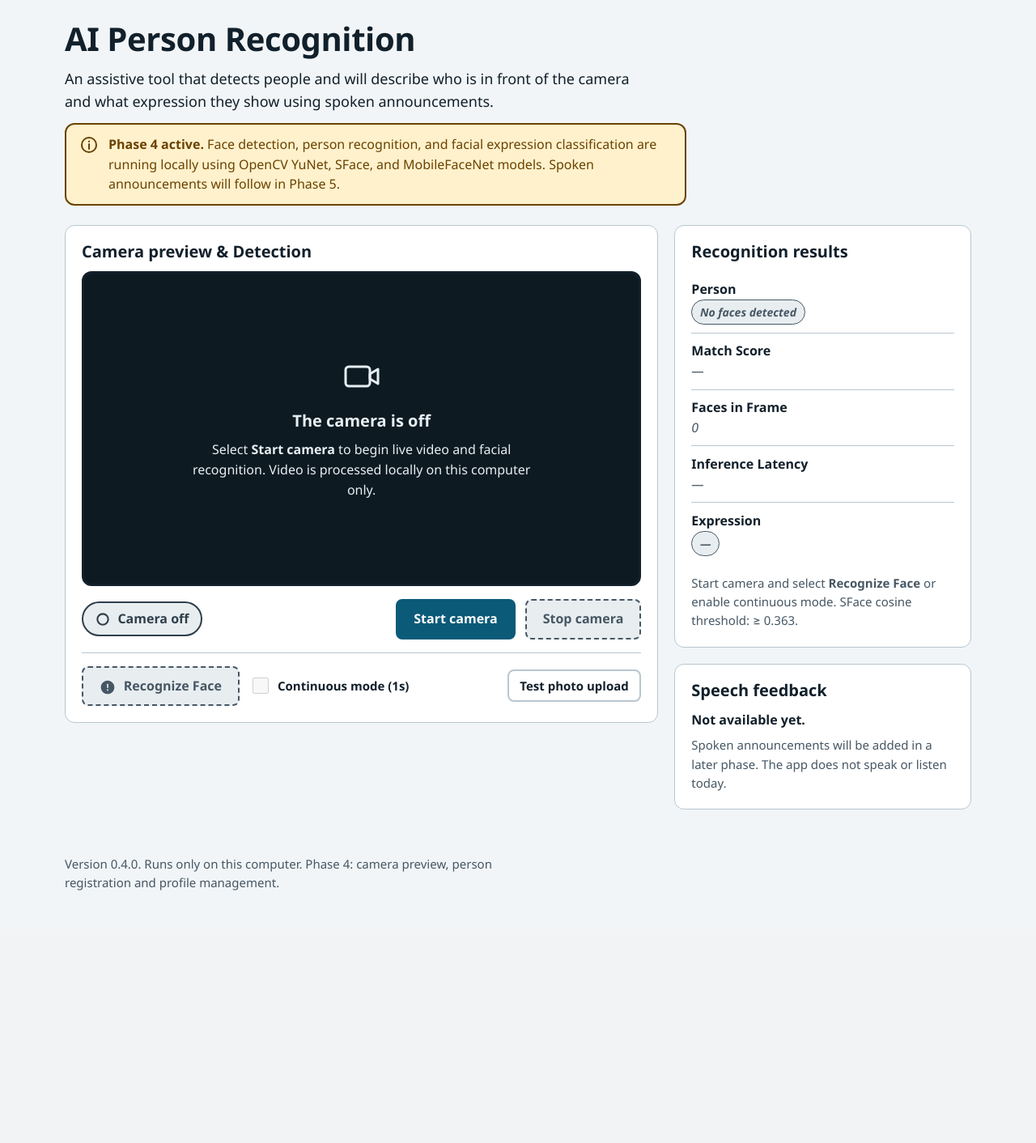
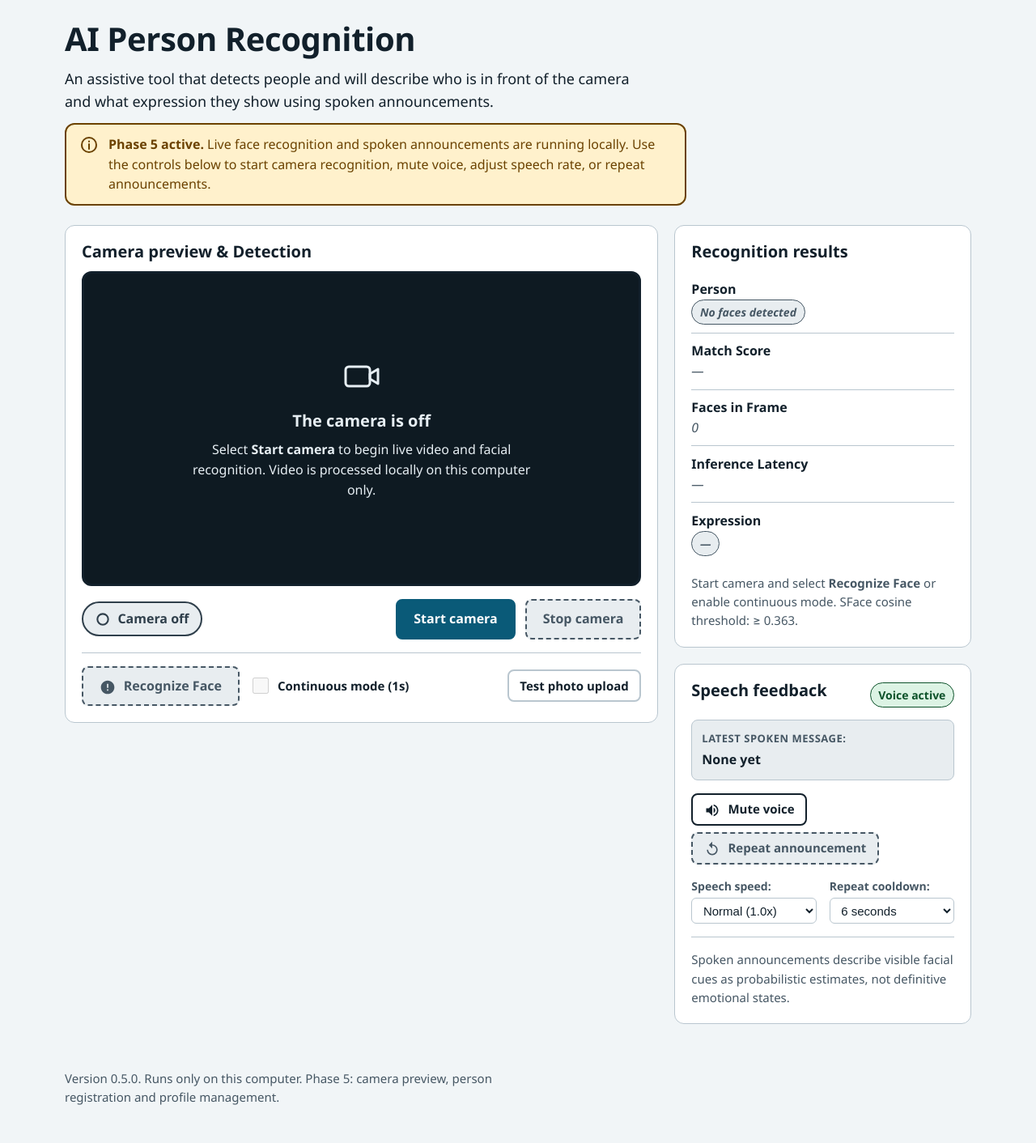
Before and after one commit to vachan18/ai-person-recognition, a Flask app: page / in a window 1280 px wide. Shown: the part 72-1484 px from the top of the page at 81% size. Before the commit the page ends 1172 px from the top, so only its background shows below. Run offline with Flask 3, Linux system fonts and the light colour scheme; some libraries are stand-ins or nearby versions.

Commit message:
Phase 5: Live Recognition and Voice Feedback with Web Speech synthesis

```diff
--- a/app/config.py
+++ b/app/config.py
@@ -35,8 +35,8 @@ def _env_float(name: str, default: float) -> float:
 
 class Config:
     APP_NAME = "AI Person Recognition"
-    APP_VERSION = "0.4.0"
-    PHASE = 4
+    APP_VERSION = "0.5.0"
+    PHASE = 5
 
     # A missing SECRET_KEY must never fall back to a hardcoded value.
     SECRET_KEY = os.environ.get("SECRET_KEY") or secrets.token_hex(32)
--- a/app/routes/api.py
+++ b/app/routes/api.py
@@ -27,7 +27,7 @@ def _error_response(message: str, code: int = 400):
 
 @api_bp.get("/health")
 def health():
-    """Health check endpoint reporting system status and Phase 4 capabilities."""
+    """Health check endpoint reporting system status and Phase 5 capabilities."""
     return jsonify(
         {
             "status": "ok",
@@ -41,7 +41,7 @@ def health():
                 "face_detection": True,
                 "face_recognition": True,
                 "expression_analysis": True,
-                "speech_feedback": False,
+                "speech_feedback": True,
                 "database": True,
             },
         }
--- a/app/static/css/styles.css
+++ b/app/static/css/styles.css
@@ -609,6 +609,70 @@ main:focus { outline: none; }
 .badge--danger  { background: #fde6e6; color: #8a1818; }
 .badge--neutral { background: #e8edf0; color: #465764; }
 
+/* ---- Phase 5: Speech Feedback Card ---- */
+.speech-card__header {
+  display: flex;
+  align-items: center;
+  justify-content: space-between;
+  gap: 0.5rem;
+  margin-bottom: 0.75rem;
+}
+.speech-announcement-box {
+  background: var(--off-bg);
+  border: 1px solid var(--line);
+  border-radius: 0.5rem;
+  padding: 0.75rem;
+  margin-bottom: 1rem;
+}
+.speech-announcement-box__label {
+  display: block;
+  font-size: 0.8125rem;
+  font-weight: 700;
+  text-transform: uppercase;
+  letter-spacing: 0.04em;
+  color: var(--muted);
+  margin-bottom: 0.25rem;
+}
+.speech-announcement-box__text {
+  margin: 0;
+  font-size: 1rem;
+  font-weight: 600;
+  color: var(--ink);
+}
+.speech-actions {
+  display: flex;
+  flex-wrap: wrap;
+  gap: 0.5rem;
+  margin-bottom: 1rem;
+}
+.speech-settings {
+  display: flex;
+  flex-wrap: wrap;
+  gap: 1rem;
+  margin-bottom: 1rem;
+  padding-bottom: 1rem;
+  border-bottom: 1px solid var(--line);
+}
+.speech-setting-group {
+  display: flex;
+  flex-direction: column;
+  gap: 0.25rem;
+  flex: 1 1 8rem;
+}
+.speech-setting-group label {
+  font-size: 0.875rem;
+  font-weight: 600;
+  color: var(--muted);
+}
+.form-select--small {
+  padding: 0.35rem 0.6rem;
+  font-size: 0.9375rem;
+  border-radius: 0.375rem;
+  border: 1px solid var(--line);
+  background: var(--surface);
+  color: var(--ink);
+}
+
 /* ---- Small screens ---- */
 @media (max-width: 36rem) {
   .controls { flex-direction: column; align-items: stretch; }
@@ -620,6 +684,7 @@ main:focus { outline: none; }
   .person-card__actions .btn { width: 100%; }
   .recognition-bar { flex-direction: column; align-items: stretch; }
   .recognition-bar__actions .btn { width: 100%; }
+  .speech-actions .btn { width: 100%; }
 }
 
 @media (prefers-reduced-motion: reduce) {
--- a/app/static/js/recognition.js
+++ b/app/static/js/recognition.js
@@ -1,10 +1,12 @@
 /**
- * recognition.js - Frontend client for face detection and identity recognition.
+ * recognition.js - Frontend client for live face detection, person recognition,
+ * facial expression classification, and accessible voice feedback (Phase 5).
  * Strictly adheres to CSP: self-hosted, no inline handlers, full keyboard & screen-reader support.
  */
 (function () {
   'use strict';
 
+  // Camera & canvas elements
   const video = document.getElementById('camera-video');
   const overlay = document.getElementById('camera-overlay');
   const cameraStatus = document.getElementById('camera-status');
@@ -12,6 +14,7 @@
   const liveToggle = document.getElementById('live-recognition-toggle');
   const uploadInput = document.getElementById('upload-image-input');
 
+  // Recognition Results panel elements
   const resultPerson = document.getElementById('result-person');
   const resultSimilarity = document.getElementById('result-similarity');
   const resultFacesCount = document.getElementById('result-faces-count');
@@ -19,15 +22,41 @@
   const resultExpression = document.getElementById('result-expression');
   const announcement = document.getElementById('recognition-announcement');
 
+  // Voice Feedback elements (Phase 5)
+  const speechStatusBadge = document.getElementById('speech-status-badge');
+  const latestAnnouncementText = document.getElementById('latest-announcement-text');
+  const muteBtn = document.getElementById('mute-speech-btn');
+  const muteBtnText = document.getElementById('mute-btn-text');
+  const repeatBtn = document.getElementById('repeat-speech-btn');
+  const speechRateSelect = document.getElementById('speech-rate-select');
+  const speechCooldownSelect = document.getElementById('speech-cooldown-select');
+
   if (!recognizeBtn || !overlay) {
     return;
   }
 
+  // State variables
   let isProcessing = false;
   let liveInterval = null;
+  let isSpeechMuted = false;
+  let lastSpokenMessage = '';
+  let lastSpokenTime = 0;
+  let previousPeopleInScene = [];
+  const hasSupportedSpeech = 'speechSynthesis' in window && typeof window.SpeechSynthesisUtterance !== 'undefined';
+
   const offscreenCanvas = document.createElement('canvas');
   const offscreenCtx = offscreenCanvas.getContext('2d');
   const overlayCtx = overlay.getContext('2d');
+
+  // Initial speech synthesis check
+  if (!hasSupportedSpeech) {
+    if (speechStatusBadge) {
+      speechStatusBadge.className = 'badge badge--warning';
+      speechStatusBadge.textContent = 'Voice unsupported';
+    }
+    if (muteBtn) muteBtn.disabled = true;
+    if (repeatBtn) repeatBtn.disabled = true;
+  }
 
   function clearOverlay() {
     overlayCtx.clearRect(0, 0, overlay.width, overlay.height);
@@ -41,6 +70,7 @@
     if (resultLatency) resultLatency.textContent = '—';
     if (resultExpression) resultExpression.innerHTML = '<span class="badge badge--neutral">—</span>';
     if (announcement) announcement.textContent = 'Ready for face recognition.';
+    previousPeopleInScene = [];
   }
 
   function setCameraControlsState(isOn) {
@@ -53,12 +83,13 @@
       stopLiveRecognition();
       resetResults();
       overlay.hidden = true;
+      cancelSpeech();
     } else {
       overlay.hidden = false;
     }
   }
 
-  // Observe camera status changes
+  // Observe camera status changes from camera.js
   if (cameraStatus) {
     const observer = new MutationObserver(function (mutations) {
       mutations.forEach(function (mutation) {
@@ -81,6 +112,161 @@
     return offscreenCanvas.toDataURL('image/jpeg', 0.85);
   }
 
+  // Natural language mapping for visible facial expressions
+  function formatExpressionText(exprObj) {
+    if (!exprObj || exprObj.status !== 'classified' || !exprObj.label) {
+      return null;
+    }
+    const map = {
+      happy: 'smiling',
+      neutral: 'neutral',
+      sad: 'sad',
+      surprised: 'surprised',
+      angry: 'frowning or angry',
+      disgust: 'disgusted',
+      fearful: 'fearful',
+    };
+    return map[exprObj.label.toLowerCase()] || exprObj.label;
+  }
+
+  // Generate accessible, honest announcement message
+  function generateAnnouncement(data) {
+    if (!data || data.faces_count === 0) {
+      if (previousPeopleInScene.length > 0) {
+        return 'No faces detected in view.';
+      }
+      return null;
+    }
+
+    const faces = data.faces || [];
+    const recognized = faces.filter(f => f.status === 'recognized');
+    const uncertain = faces.filter(f => f.status === 'uncertain');
+    const unknown = faces.filter(f => f.status === 'unknown');
+
+    // 1. Single face scene
+    if (faces.length === 1) {
+      const f = faces[0];
+      const exprText = formatExpressionText(f.expression);
+
+      if (f.status === 'recognized') {
+        if (exprText) {
+          return `Recognized ${f.name}. Estimated visible expression: ${exprText}.`;
+        }
+        return `Recognized ${f.name}.`;
+      }
+
+      if (f.status === 'uncertain') {
+        return 'Person not identified with confidence. Please try again.';
+      }
+
+      // Unknown face
+      if (exprText) {
+        return `An unrecognized person is in front of you. Estimated visible expression: ${exprText}.`;
+      }
+      return 'An unrecognized person is in front of you.';
+    }
+
+    // 2. Multiple faces scene
+    const parts = [];
+    if (recognized.length > 0) {
+      const names = recognized.map(f => f.name).join(' and ');
+      parts.push(`Recognized ${names}`);
+    }
+    if (unknown.length > 0) {
+      parts.push(`${unknown.length} unrecognized person${unknown.length > 1 ? 's' : ''}`);
+    }
+    if (uncertain.length > 0) {
+      parts.push(`${uncertain.length} person with uncertain identity`);
+    }
+
+    return `Detected ${faces.length} people: ${parts.join(', ')}.`;
+  }
+
+  // Voice synthesis executor with queue cancellation
+  function speakAnnouncement(text, forceRepeat = false) {
+    if (!text) return;
+
+    if (latestAnnouncementText) {
+      latestAnnouncementText.textContent = text;
+    }
+    if (repeatBtn) {
+      repeatBtn.disabled = false;
+    }
+    if (announcement) {
+      announcement.textContent = text;
+    }
+
+    if (!hasSupportedSpeech || isSpeechMuted) {
+      lastSpokenMessage = text;
+      lastSpokenTime = Date.now();
+      return;
+    }
+
+    try {
+      window.speechSynthesis.cancel(); // Single utterance only: cancel any pending queue
+
+      const utterance = new SpeechSynthesisUtterance(text);
+      const rate = speechRateSelect ? parseFloat(speechRateSelect.value) : 1.0;
+      utterance.rate = isNaN(rate) ? 1.0 : Math.max(0.5, Math.min(2.0, rate));
+      utterance.pitch = 1.0;
+      utterance.lang = 'en-US';
+
+      window.speechSynthesis.speak(utterance);
+      lastSpokenMessage = text;
+      lastSpokenTime = Date.now();
+    } catch (err) {
+      console.warn('SpeechSynthesis error:', err);
+    }
+  }
+
+  function cancelSpeech() {
+    if (hasSupportedSpeech) {
+      try {
+        window.speechSynthesis.cancel();
+      } catch (e) {
+        // ignore
+      }
+    }
+  }
+
+  // Duplicate suppression and cooldown decision logic
+  function processSpeechPolicy(data) {
+    const newAnnouncement = generateAnnouncement(data);
+    if (!newAnnouncement) {
+      previousPeopleInScene = [];
+      return;
+    }
+
+    const currentPeople = (data.faces || []).map(f => {
+      if (f.status === 'recognized') return `person_${f.person_id}`;
+      if (f.status === 'uncertain') return 'uncertain';
+      return 'unknown';
+    });
+
+    // Check if new person entered the scene
+    const hasNewPerson = currentPeople.some(p => !previousPeopleInScene.includes(p));
+    previousPeopleInScene = currentPeople;
+
+    const now = Date.now();
+    const cooldownMs = speechCooldownSelect ? parseInt(speechCooldownSelect.value, 10) : 6000;
+    const elapsed = now - lastSpokenTime;
+
+    // Policy:
+    // 1. If a new person entered: announce immediately
+    // 2. If message changed and at least 3s passed: announce change
+    // 3. If exact same message: announce only if cooldown has expired
+    if (hasNewPerson) {
+      speakAnnouncement(newAnnouncement);
+    } else if (newAnnouncement !== lastSpokenMessage) {
+      if (elapsed >= 3000) {
+        speakAnnouncement(newAnnouncement);
+      }
+    } else if (elapsed >= cooldownMs) {
+      speakAnnouncement(newAnnouncement);
+    }
+  }
+
+  // Draw overlay annotations
   function drawDetections(faces, imageWidth, imageHeight) {
     overlay.width = imageWidth;
     overlay.height = imageHeight;
@@ -92,7 +278,6 @@
       const name = face.name || 'Unknown';
       const sim = face.similarity ? (face.similarity * 100).toFixed(0) + '%' : '';
 
-      // Expression descriptor
       let exprSnippet = '';
       if (face.expression && face.expression.status === 'classified' && face.expression.label) {
         const exprName = face.expression.label.charAt(0).toUpperCase() + face.expression.label.slice(1);
@@ -135,6 +320,7 @@
     });
   }
 
+  // Update UI stats and results
   function updateResultsUI(data) {
     if (resultFacesCount) {
       resultFacesCount.textContent = data.faces_count;
@@ -148,35 +334,30 @@
       if (resultPerson) resultPerson.innerHTML = '<span class="badge badge--neutral">No faces detected</span>';
       if (resultSimilarity) resultSimilarity.textContent = '—';
       if (resultExpression) resultExpression.innerHTML = '<span class="badge badge--neutral">—</span>';
-      if (announcement) announcement.textContent = 'No faces detected in view.';
+      processSpeechPolicy(data);
       return;
     }
 
-    const faces = data.faces;
+    const faces = data.faces || [];
     const recognizedList = faces.filter(f => f.status === 'recognized');
     const uncertainList = faces.filter(f => f.status === 'uncertain');
     const unknownList = faces.filter(f => f.status === 'unknown');
 
     let personHtml = '';
-    let announcementText = '';
-
     if (recognizedList.length > 0) {
       personHtml = recognizedList
         .map(f => `<span class="badge badge--success">${f.name} (${(f.similarity * 100).toFixed(0)}%)</span>`)
         .join(' ');
-      announcementText = `Recognized ${recognizedList.map(f => f.name).join(', ')}.`;
       if (resultSimilarity) {
         resultSimilarity.textContent = `${(recognizedList[0].similarity * 100).toFixed(1)}%`;
       }
     } else if (uncertainList.length > 0) {
       personHtml = `<span class="badge badge--warning">Uncertain match</span>`;
-      announcementText = 'Detected person with uncertain identity.';
       if (resultSimilarity) {
         resultSimilarity.textContent = `${(uncertainList[0].similarity * 100).toFixed(1)}%`;
       }
     } else {
       personHtml = `<span class="badge badge--danger">Unknown person</span>`;
-      announcementText = `Detected ${unknownList.length} unknown face(s).`;
       if (resultSimilarity) {
         resultSimilarity.textContent = unknownList[0].similarity > 0 ? `${(unknownList[0].similarity * 100).toFixed(1)}%` : '—';
       }
@@ -189,11 +370,9 @@
         const exprName = primaryExpr.label.charAt(0).toUpperCase() + primaryExpr.label.slice(1);
         const exprPct = (primaryExpr.confidence * 100).toFixed(0);
         resultExpression.innerHTML = `<span class="badge badge--success">${exprName} (${exprPct}%)</span>`;
-        announcementText += ` Showing ${primaryExpr.label} expression.`;
       } else if (primaryExpr && primaryExpr.status === 'uncertain') {
         const candidate = primaryExpr.candidate ? ` (${primaryExpr.candidate})` : '';
         resultExpression.innerHTML = `<span class="badge badge--warning">Uncertain${candidate}</span>`;
-        announcementText += ' Showing uncertain expression.';
       } else {
         resultExpression.innerHTML = '<span class="badge badge--neutral">Unusable crop</span>';
       }
@@ -202,11 +381,12 @@
     if (resultPerson) {
       resultPerson.innerHTML = personHtml;
     }
-    if (announcement) {
-      announcement.textContent = announcementText;
-    }
+
+    // Dispatch announcement policy
+    processSpeechPolicy(data);
   }
 
+  // Single-flight network request with backpressure
   async function performRecognition(imageDataUrl, originalWidth, originalHeight) {
     if (isProcessing) return;
     isProcessing = true;
@@ -249,6 +429,7 @@
   function startLiveRecognition() {
     if (liveInterval) clearInterval(liveInterval);
     onRecognizeClick();
+    // Controlled, measured 1200ms processing loop with single-flight backpressure
     liveInterval = setInterval(function () {
       if (!isProcessing) {
         const dataUrl = captureVideoFrame();
@@ -256,7 +437,7 @@
           performRecognition(dataUrl, video.videoWidth, video.videoHeight);
         }
       }
-    }, 1000);
+    }, 1200);
   }
 
   function stopLiveRecognition() {
@@ -264,8 +445,10 @@
       clearInterval(liveInterval);
       liveInterval = null;
     }
+    cancelSpeech();
   }
 
+  // Event Listeners
   recognizeBtn.addEventListener('click', onRecognizeClick);
 
   liveToggle.addEventListener('change', function () {
@@ -276,7 +459,42 @@
     }
   });
 
-  // Support testing recognition via static uploaded photo
+  // Mute / Unmute speech toggle
+  if (muteBtn) {
+    muteBtn.addEventListener('click', function () {
+      isSpeechMuted = !isSpeechMuted;
+      muteBtn.setAttribute('aria-pressed', isSpeechMuted ? 'true' : 'false');
+
+      if (isSpeechMuted) {
+        cancelSpeech();
+        if (muteBtnText) muteBtnText.textContent = 'Unmute voice';
+        if (speechStatusBadge) {
+          speechStatusBadge.className = 'badge badge--neutral';
+          speechStatusBadge.textContent = 'Muted';
+        }
+      } else {
+        if (muteBtnText) muteBtnText.textContent = 'Mute voice';
+        if (speechStatusBadge) {
+          speechStatusBadge.className = 'badge badge--success';
+          speechStatusBadge.textContent = 'Voice active';
+        }
+        if (lastSpokenMessage) {
+          speakAnnouncement(lastSpokenMessage);
+        }
+      }
+    });
+  }
+
+  // Manual repeat announcement button
+  if (repeatBtn) {
+    repeatBtn.addEventListener('click', function () {
+      if (lastSpokenMessage) {
+        speakAnnouncement(lastSpokenMessage, true);
+      }
+    });
+  }
+
+  // Static image testing support
   if (uploadInput) {
     uploadInput.addEventListener('change', function () {
       const file = uploadInput.files && uploadInput.files[0];
@@ -294,4 +512,7 @@
       reader.readAsDataURL(file);
     });
   }
+
+  // Clean cancellation on unload
+  window.addEventListener('beforeunload', cancelSpeech);
 })();
--- a/app/templates/dashboard.html
+++ b/app/templates/dashboard.html
@@ -11,7 +11,7 @@
     </p>
     <p class="notice">
       <svg class="icon" viewBox="0 0 24 24" aria-hidden="true" focusable="false"><circle cx="12" cy="12" r="9" fill="none" stroke="currentColor" stroke-width="2"/><path d="M12 11v6M12 7.5v.5" stroke="currentColor" stroke-width="2" stroke-linecap="round"/></svg>
-      <span><strong>Phase 4 active.</strong> Face detection, person recognition, and facial expression classification are running locally using OpenCV YuNet, SFace, and MobileFaceNet models. Spoken announcements will follow in Phase 5.</span>
+      <span><strong>Phase 5 active.</strong> Live face recognition and spoken announcements are running locally. Use the controls below to start camera recognition, mute voice, adjust speech rate, or repeat announcements.</span>
     </p>
   </section>
 
@@ -100,10 +100,49 @@
         <p class="hint">Start camera and select <strong>Recognize Face</strong> or enable continuous mode. SFace cosine threshold: &ge; 0.363.</p>
       </section>
 
-      <section class="card" aria-labelledby="speech-heading">
-        <h2 id="speech-heading">Speech feedback</h2>
-        <p class="speech-status"><strong>Not available yet.</strong></p>
-        <p class="hint">Spoken announcements will be added in a later phase. The app does not speak or listen today.</p>
+      <section class="card speech-card" aria-labelledby="speech-heading">
+        <div class="speech-card__header">
+          <h2 id="speech-heading">Speech feedback</h2>
+          <span id="speech-status-badge" class="badge badge--success">Voice active</span>
+        </div>
+
+        <div class="speech-announcement-box" aria-live="off">
+          <span class="speech-announcement-box__label">Latest spoken message:</span>
+          <p id="latest-announcement-text" class="speech-announcement-box__text">None yet</p>
+        </div>
+
+        <div class="speech-actions">
+          <button type="button" class="btn btn--small" id="mute-speech-btn" aria-pressed="false">
+            <svg class="btn-icon" viewBox="0 0 24 24" aria-hidden="true" focusable="false"><path d="M3 9v6h4l5 5V4L7 9H3zm13.5 3c0-1.77-1.02-3.29-2.5-4.03v8.05c1.48-.73 2.5-2.25 2.5-4.02zM14 3.23v2.06c2.89.86 5 3.54 5 6.71s-2.11 5.85-5 6.71v2.06c4.01-.91 7-4.49 7-8.77s-2.99-7.86-7-8.77z" fill="currentColor"/></svg>
+            <span id="mute-btn-text">Mute voice</span>
+          </button>
+          <button type="button" class="btn btn--small btn--ghost" id="repeat-speech-btn" disabled>
+            <svg class="btn-icon" viewBox="0 0 24 24" aria-hidden="true" focusable="false"><path d="M12 5V1L7 6l5 5V7c3.31 0 6 2.69 6 6s-2.69 6-6 6-6-2.69-6-6H4c0 4.42 3.58 8 8 8s8-3.58 8-8-3.58-8-8-8z" fill="currentColor"/></svg>
+            <span>Repeat announcement</span>
+          </button>
+        </div>
+
+        <div class="speech-settings">
+          <div class="speech-setting-group">
+            <label for="speech-rate-select">Speech speed:</label>
+            <select id="speech-rate-select" class="form-select form-select--small">
+              <option value="0.8">Slower (0.8x)</option>
+              <option value="1.0" selected>Normal (1.0x)</option>
+              <option value="1.2">Faster (1.2x)</option>
+              <option value="1.5">Very fast (1.5x)</option>
+            </select>
+          </div>
+          <div class="speech-setting-group">
+            <label for="speech-cooldown-select">Repeat cooldown:</label>
+            <select id="speech-cooldown-select" class="form-select form-select--small">
+              <option value="4000">4 seconds</option>
+              <option value="6000" selected>6 seconds</option>
+              <option value="10000">10 seconds</option>
+            </select>
+          </div>
+        </div>
+
+        <p class="hint">Spoken announcements describe visible facial cues as probabilistic estimates, not definitive emotional states.</p>
       </section>
     </div>
   </div>
--- a/requirements.txt
+++ b/requirements.txt
@@ -1,4 +1,4 @@
-# Runtime dependencies for Phase 4 (direct dependencies only; pip resolves the rest).
+# Runtime dependencies for Phase 5 (direct dependencies only; pip resolves the rest).
 Flask==3.1.3
 python-dotenv==1.2.4
 Pillow>=10.0.0
```
Also changed, not shown: tests/test_app.py (+5 -5 lines), tests/test_speech_and_live.py (added, +98 -0 lines), README.md.
